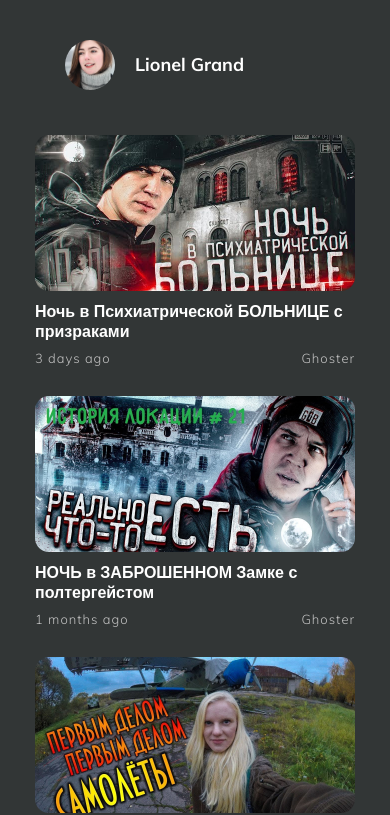
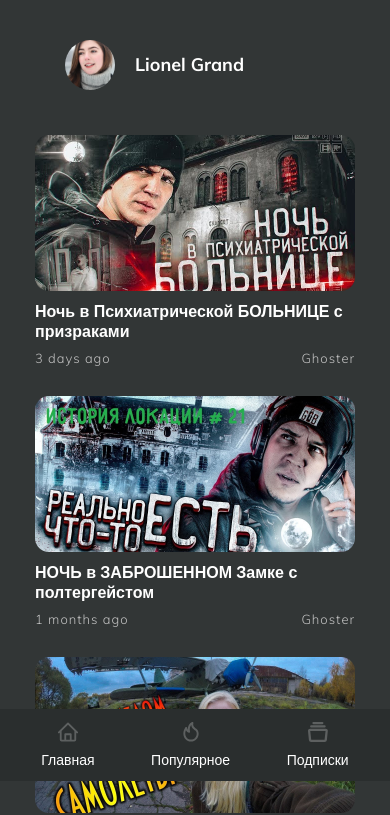
Before and after one commit to tracer566/youtube-js, a plain HTML site: page index.html in a window 390 px wide. Shown: the part 63-878 px from the top of the page. Drawn offline with Linux system fonts and the light colour scheme.

Commit message:
Сделал мобильное меню и адаптив

```diff
--- a/css/style.css
+++ b/css/style.css
@@ -358,6 +358,10 @@ input[type="search"]{
   padding-left: 15px;
 }
 
+.mobile-sidebar {
+  display: none;
+}
+
 /* ------------------- */
 @media(min-width:1680px){
   .content {
@@ -462,8 +466,47 @@ input[type="search"]{
     width: 100%;
   }
 
+  .mobile-sidebar{
+    position: fixed;
+    z-index: 100;
+    bottom: 0;
+    left: 0;
+    width: 100%;
+    background-color: #2A2E2E;
+    display: block;
+  }
+
+  .mobile-sidebar .nav-item {
+    padding: 0;
+
+  }
+
+  .mobile-sidebar .nav-link{
+    display: flex;
+    flex-direction: column;
+    justify-content: center;
+    align-items: center;
+  }
+
+  .mobile-sidebar .nav-menu{
+    margin-bottom: 0;
+    display: flex;
+    align-items: center;
+    justify-content: space-around;
+    padding: 13px;
+    padding-bottom: 13px;
+  }
+
+  .mobile-sidebar .nav-text{
+    margin: 0;
+  }
+
+   .mobile-sidebar .icon{
+     margin-bottom: 10px;
+   }
+
+
 }
-
 @media(max-width:456px) {
   .input-group{
     display: none;
--- a/index.html
+++ b/index.html
@@ -94,6 +94,48 @@
       </a>
     </header>
     <!-- /.header -->
+
+    <div class="mobile-sidebar">
+          <ul class="nav-menu">
+            <li class="nav-item">
+              <a href="#" class="nav-link">
+                <svg
+                  class="icon icon-home icons-style icons-hover"
+                  width="20px"
+                  height="20px"
+                >
+                  <use xlink:href="img/icons.svg#home"></use>
+                </svg>
+                <span class="nav-text"> Главная </span>
+              </a>
+            </li>
+            <li class="nav-item">
+              <a href="#" class="nav-link">
+                <svg
+                  class="icon icon-trending icons-style icons-hover"
+                  width="20px"
+                  height="20px"
+                >
+                  <use xlink:href="img/icons.svg#trending"></use>
+                </svg>
+                <span class="nav-text"> Популярное </span>
+              </a>
+            </li>
+            <li class="nav-item">
+              <a href="#" class="nav-link">
+                <svg
+                  class="icon icon-subscriptions icons-style icons-hover"
+                  width="20px"
+                  height="20px"
+                >
+                  <use xlink:href="img/icons.svg#subscriptions"></use>
+                </svg>
+                <span class="nav-text"> Подписки </span>
+              </a>
+            </li>
+          </ul>
+    </div>
+    <!-- /.mobile-sidebar -->
 
     <div class="container flex-box">
       <aside class="sidebar">
```
